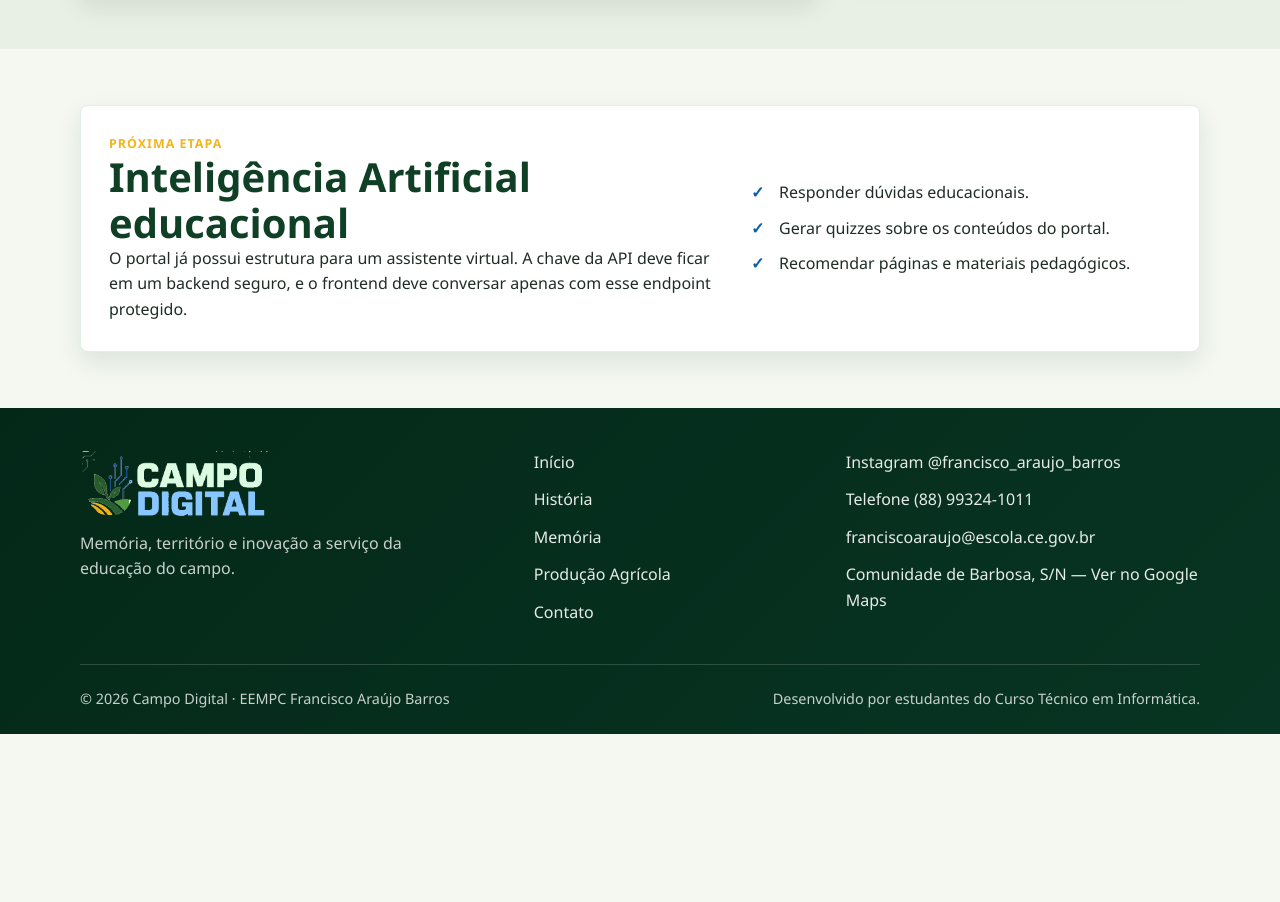
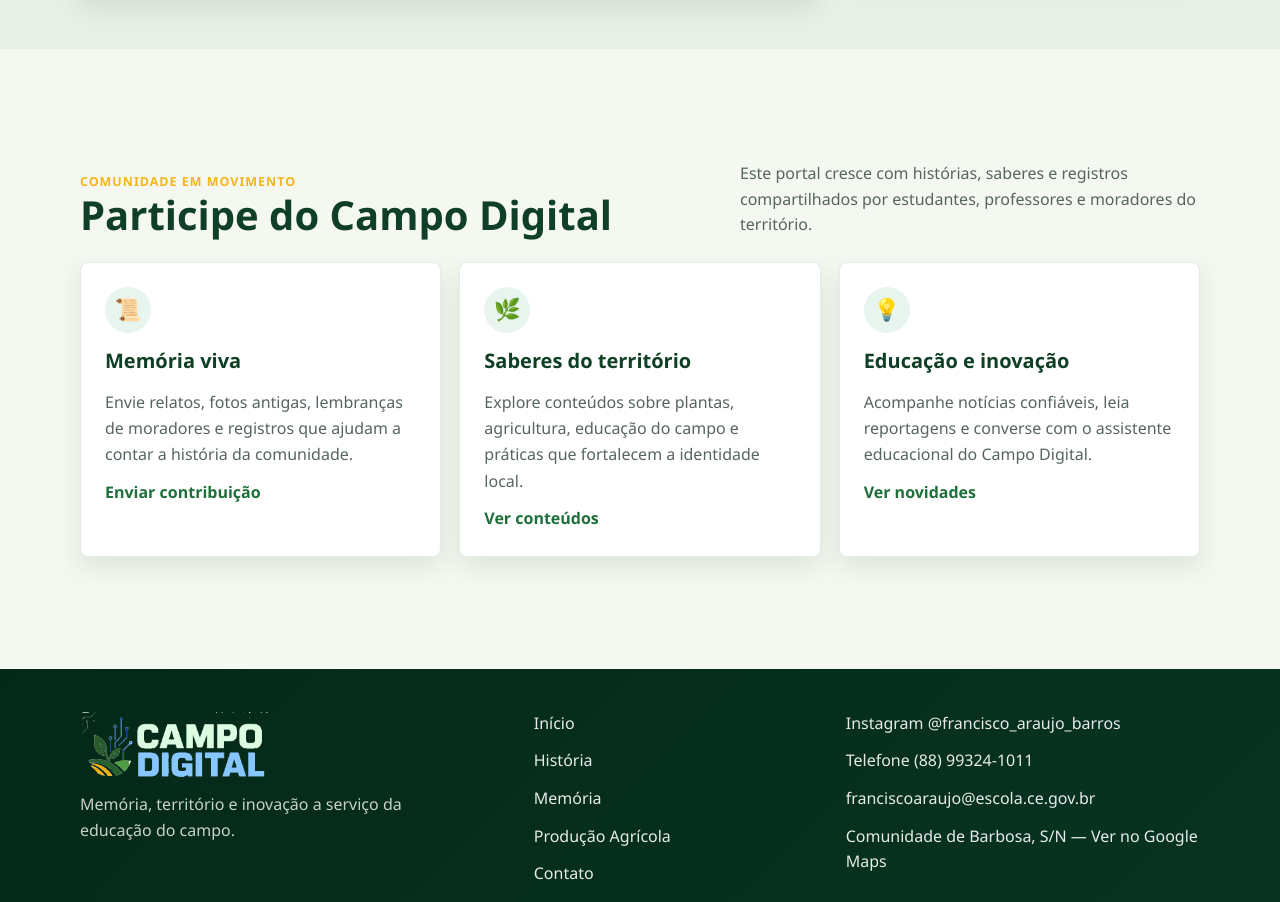
Before and after one commit to paulocunha1009/Portal-da-Comunidade, a plain HTML site: page index.html in a window 1280 px wide. Shown: the part 2838-3740 px from the top of the page. Before the commit the page ends 3572 px from the top, so only its background shows below. Drawn offline with Linux system fonts and the light colour scheme; no server answers.

Commit message:
Substitui chamada de IA por participacao

```diff
--- a/css/portal-responsivo.css
+++ b/css/portal-responsivo.css
@@ -66,6 +66,7 @@
   }
 
   .grade-cards,
+  .grade-participacao,
   .grade-reportagens,
   .painel-home,
   .chamada-ia,
@@ -239,7 +240,8 @@
   }
 
   .formulario-contato,
-  .chamada-ia {
+  .chamada-ia,
+  .card-participacao {
     padding: 20px;
   }
 
--- a/css/portal.css
+++ b/css/portal.css
@@ -499,6 +499,7 @@ body.menu-aberto .cabecalho {
 .secao__cabecalho h2,
 .eventos h2,
 .chamada-ia h2,
+.participe-home h2,
 .formulario-contato h2 {
   color: var(--cor-primaria-escura);
   font-size: clamp(1.7rem, 4vw, 2.5rem);
@@ -604,6 +605,7 @@ body.menu-aberto .cabecalho {
 }
 
 .card-link,
+.card-participacao,
 .card-lateral,
 .eventos,
 .lista-noticias article,
@@ -938,6 +940,50 @@ body.menu-aberto .cabecalho {
   top: 0;
   color: var(--cor-acento);
   font-weight: 900;
+}
+
+.participe-home {
+  margin-block: 56px;
+}
+
+.grade-participacao {
+  display: grid;
+  grid-template-columns: repeat(3, minmax(0, 1fr));
+  gap: 18px;
+}
+
+.card-participacao {
+  display: grid;
+  align-content: start;
+  gap: 12px;
+  min-height: 245px;
+  padding: 24px;
+}
+
+.card-participacao > span {
+  display: inline-grid;
+  place-items: center;
+  width: 46px;
+  height: 46px;
+  border-radius: 50%;
+  background: #e8f5ee;
+  font-size: 1.35rem;
+}
+
+.card-participacao h3 {
+  color: var(--cor-primaria-escura);
+  font-size: 1.25rem;
+}
+
+.card-participacao p {
+  color: var(--cor-texto-suave);
+  line-height: 1.65;
+}
+
+.card-participacao a {
+  align-self: end;
+  color: var(--cor-primaria);
+  font-weight: 800;
 }
 
 .titulo-pagina {
--- a/index.html
+++ b/index.html
@@ -6,8 +6,8 @@
   <meta name="description" content="Portal educacional do Ceará Científico com memória, agricultura, cultura regional e recursos interativos para estudantes e professores.">
   <title>Campo Digital | Ceará Científico</title>
   <link rel="icon" type="image/png" href="img/logo/favicon-campo-digital.png">
-  <link rel="stylesheet" href="css/portal.css?v=20260811-15">
-  <link rel="stylesheet" href="css/portal-responsivo.css?v=20260811-15">
+  <link rel="stylesheet" href="css/portal.css?v=20260811-17">
+  <link rel="stylesheet" href="css/portal-responsivo.css?v=20260811-17">
 </head>
 <body data-page="inicio">
   <a class="link-pular" href="#conteudo">Pular para o conteúdo</a>
@@ -205,17 +205,37 @@
       </div>
     </section>
 
-    <section class="container secao chamada-ia" id="assistente-ia" aria-labelledby="titulo-ia">
-      <div>
-        <p class="selo">Próxima etapa</p>
-        <h2 id="titulo-ia">Inteligência Artificial educacional</h2>
-        <p>O portal já possui estrutura para um assistente virtual. A chave da API deve ficar em um backend seguro, e o frontend deve conversar apenas com esse endpoint protegido.</p>
+    <section class="container secao participe-home" id="participar" aria-labelledby="titulo-participar">
+      <div class="secao__cabecalho">
+        <div>
+          <p class="selo">Comunidade em movimento</p>
+          <h2 id="titulo-participar">Participe do Campo Digital</h2>
+        </div>
+        <p>Este portal cresce com histórias, saberes e registros compartilhados por estudantes, professores e moradores do território.</p>
       </div>
-      <ul class="lista-check">
-        <li>Responder dúvidas educacionais.</li>
-        <li>Gerar quizzes sobre os conteúdos do portal.</li>
-        <li>Recomendar páginas e materiais pedagógicos.</li>
-      </ul>
+
+      <div class="grade-participacao">
+        <article class="card-participacao">
+          <span aria-hidden="true">📜</span>
+          <h3>Memória viva</h3>
+          <p>Envie relatos, fotos antigas, lembranças de moradores e registros que ajudam a contar a história da comunidade.</p>
+          <a href="contato.html">Enviar contribuição</a>
+        </article>
+
+        <article class="card-participacao">
+          <span aria-hidden="true">🌿</span>
+          <h3>Saberes do território</h3>
+          <p>Explore conteúdos sobre plantas, agricultura, educação do campo e práticas que fortalecem a identidade local.</p>
+          <a href="pages/agricola.html">Ver conteúdos</a>
+        </article>
+
+        <article class="card-participacao">
+          <span aria-hidden="true">💡</span>
+          <h3>Educação e inovação</h3>
+          <p>Acompanhe notícias confiáveis, leia reportagens e converse com o assistente educacional do Campo Digital.</p>
+          <a href="#noticias">Ver novidades</a>
+        </article>
+      </div>
     </section>
   </main>
 
```
